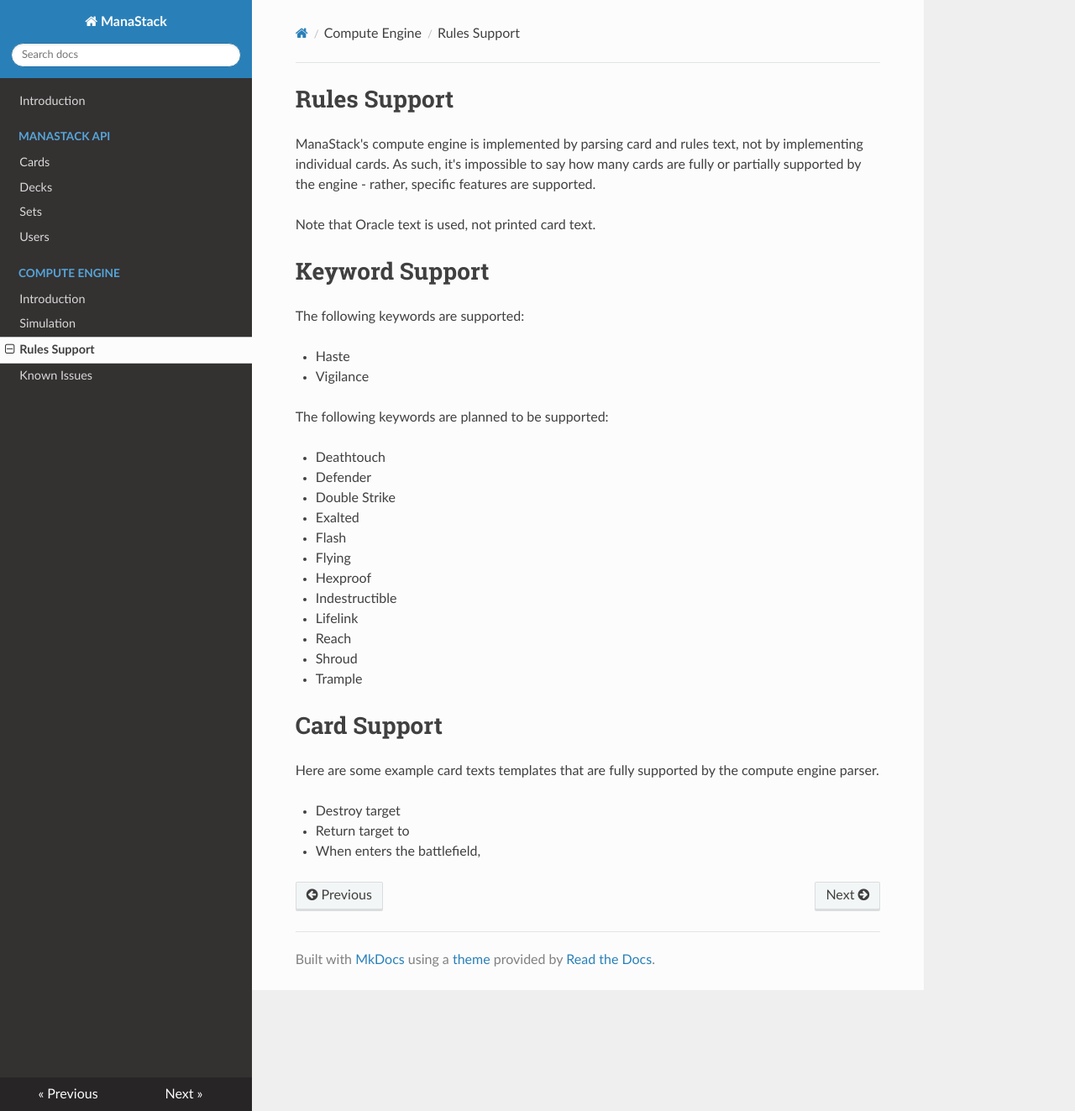
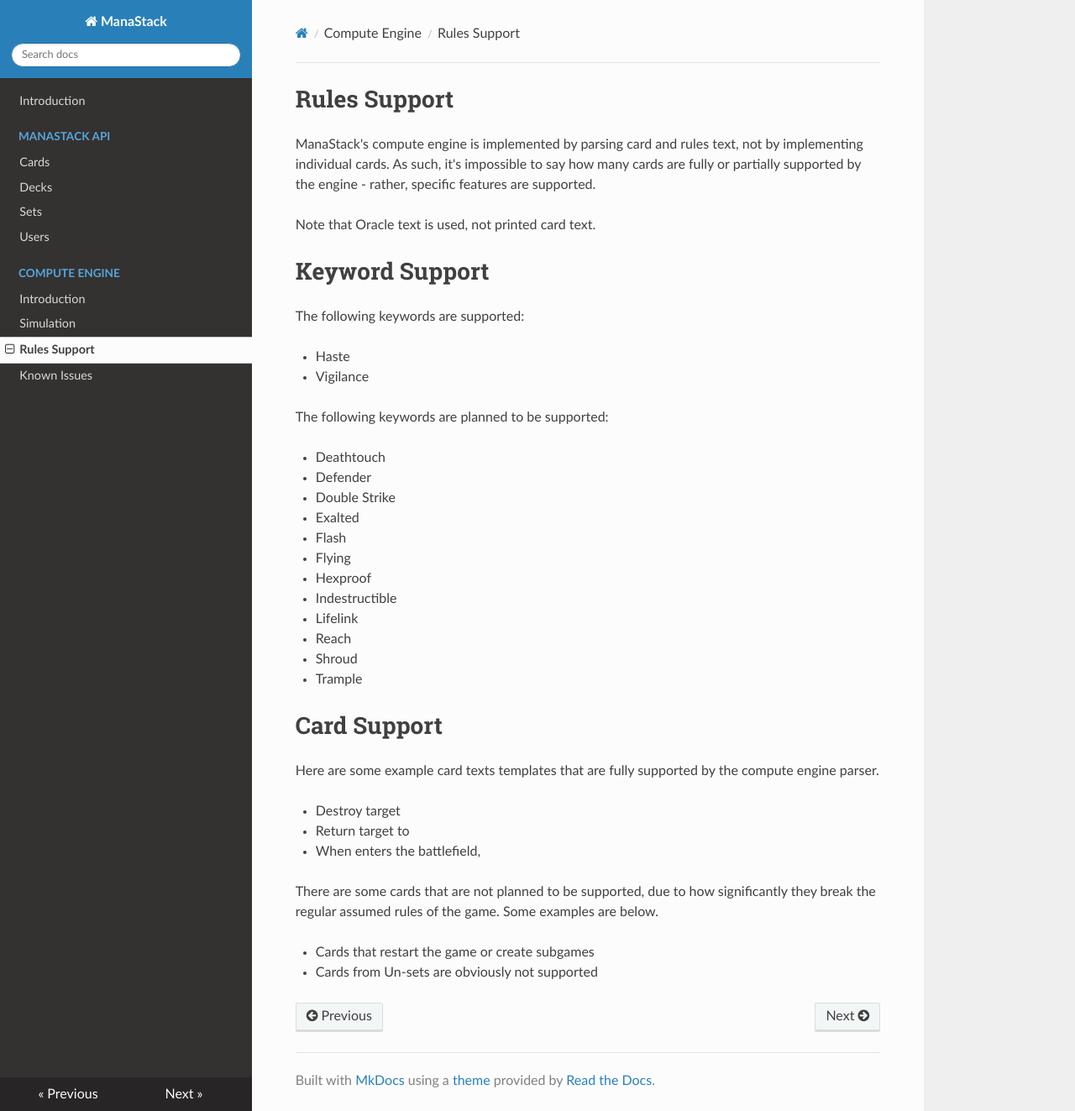
Before and after one commit to lucaspenney/ManaStack-API, an MkDocs documentation site: the page built from docs/rules.md, in a window 1280 px wide and 1323 px high. Shown: the whole window at 84% size. Built offline with MkDocs 1.6.1, drawn with Linux system fonts in a browser that asks for light colours; nearby versions of some CDN libraries; old or Windows-style settings are respelled for this version of MkDocs.

Commit message:
Add unsupported cards doc

```diff
--- a/docs/rules.md
+++ b/docs/rules.md
@@ -34,3 +34,8 @@ Here are some example card texts templates that are fully supported by the compu
 - Destroy target <qualifier(s)>
 - Return target <qualifier(s)> to <zone>
 - When <qualifier(s)> enters the battlefield, <action>
+
+There are some cards that are not planned to be supported, due to how significantly they break the regular assumed rules of the game. Some examples are below.
+
+- Cards that restart the game or create subgames
+- Cards from Un-sets are obviously not supported
```
